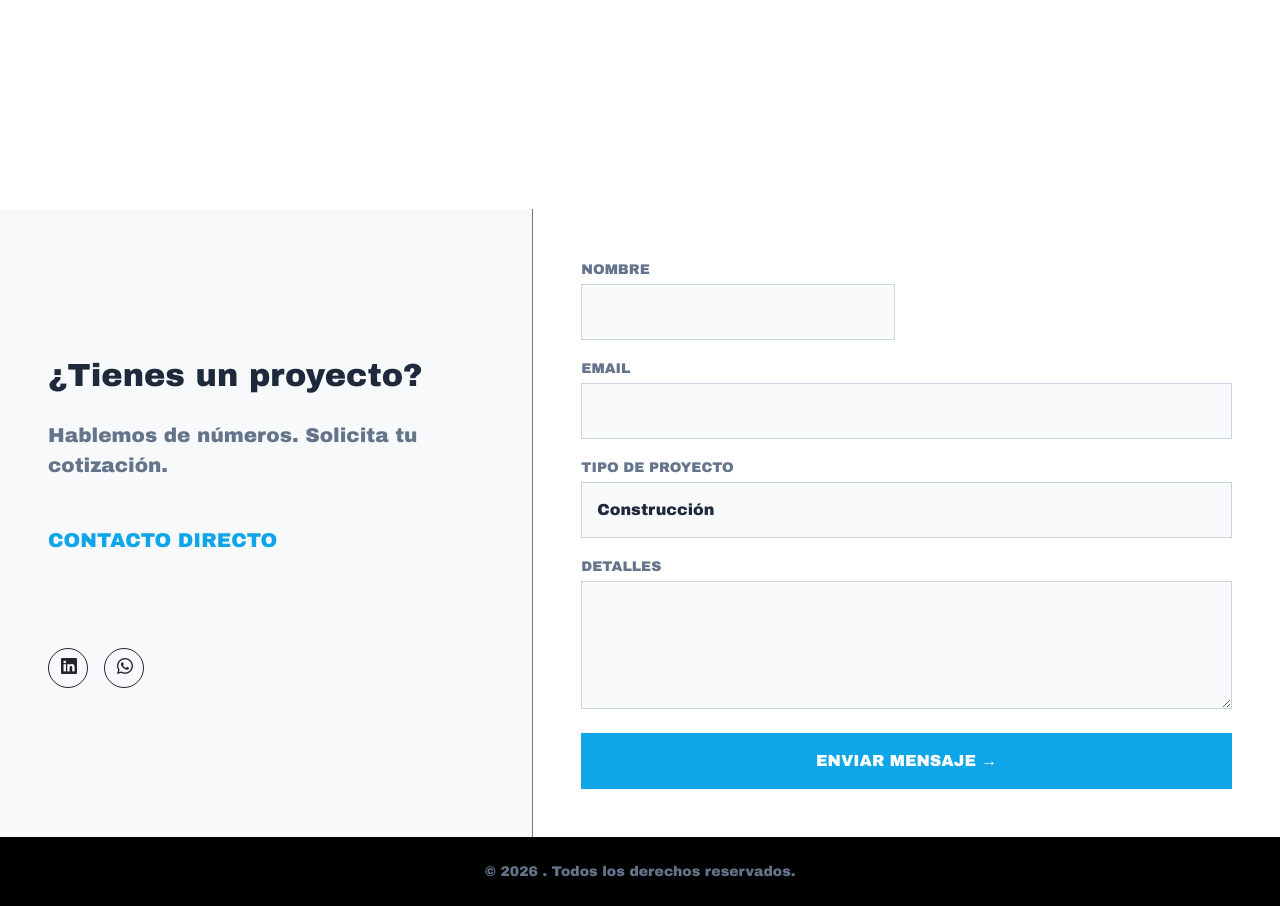
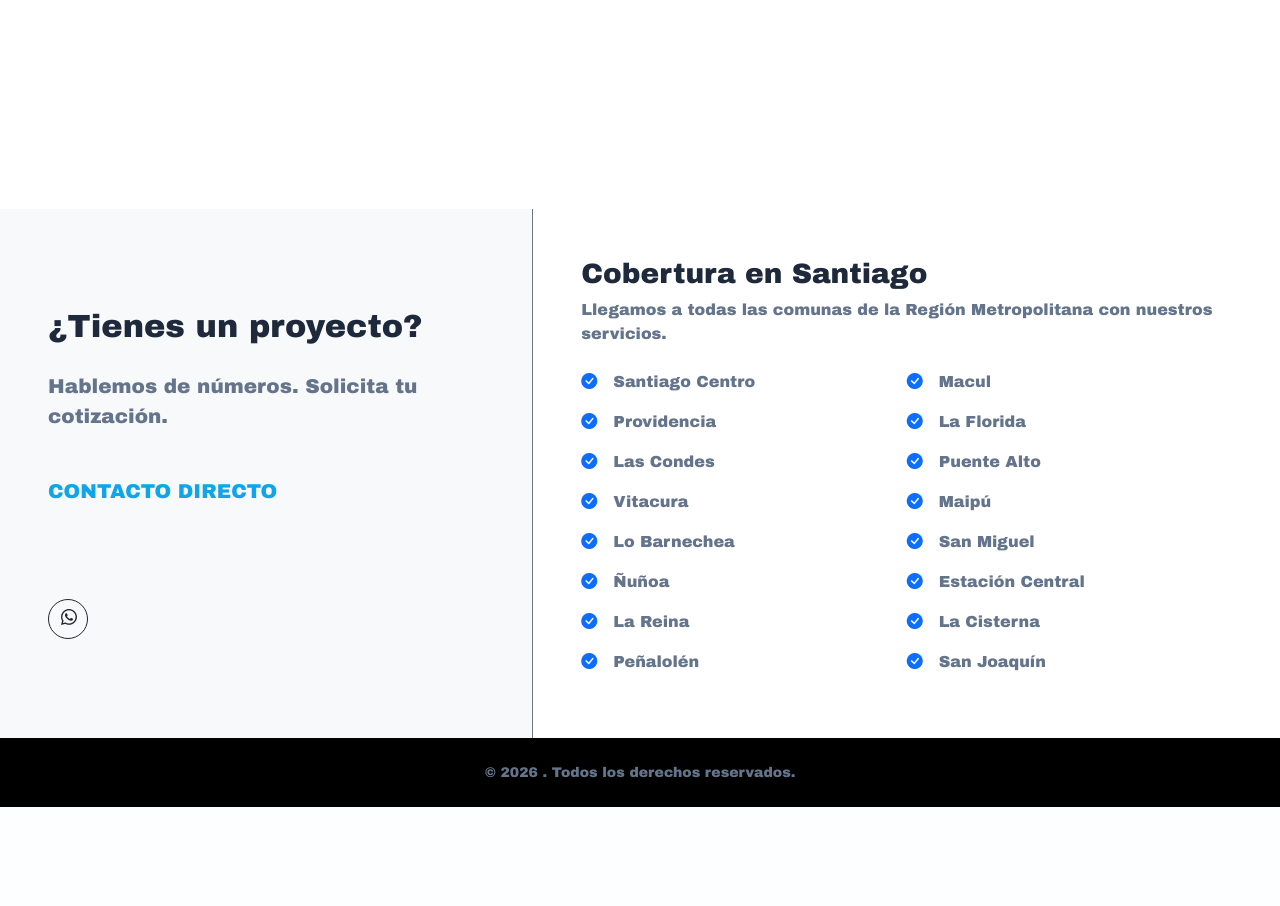
Before and after one commit to SebastianGarrido212/Empresa, a Django app: page / in a window 1280 px wide. Shown: the part 2160-3066 px from the top of the page. After the commit the page ends 2967 px from the top, so only its background shows below. Run offline with Django 5.2, Linux system fonts and the light colour scheme; data that the repository does not hold is empty; some libraries are stand-ins or nearby versions.

Commit message:
Trabajo terminado

```diff
--- a/AppTrabajoEmpresa/templates/about.html
+++ b/AppTrabajoEmpresa/templates/about.html
@@ -16,7 +16,7 @@
         /* --- ESTILOS ESPECÍFICOS DE ABOUT.HTML --- */
 
         body {
-            padding-top: 80px;
+            padding-top: 70px;
         }
 
         .text-primary {
@@ -121,7 +121,7 @@
         <div class="container-fluid px-5">
             <a class="navbar-brand fw-bold text-uppercase d-flex align-items-center gap-2" href="{% url 'LandPage' %}">
                 <img src="{% static 'img/Icon.jpg' %}" alt="Logo" height="40" class="d-inline-block align-text-top">
-                <span>{{ empresa.nombre_empresa }}</span>
+                <span>Grupo <span style="color:var(--primary-color)">R&M Spa</span></span>
             </a>
             <button class="navbar-toggler" type="button" data-bs-toggle="collapse" data-bs-target="#navbarNav">
                 <span class="navbar-toggler-icon"></span>
@@ -129,7 +129,6 @@
             <div class="collapse navbar-collapse justify-content-end" id="navbarNav">
                 <ul class="navbar-nav align-items-center">
                     <li class="nav-item"><a class="nav-link" href="{% url 'LandPage' %}">Inicio</a></li>
-                    <li class="nav-item"><a class="nav-link" href="#">Servicios</a></li>
                     <li class="nav-item ms-4">
                         <a href="{% url 'LandPage' %}#cotizar" class="btn btn-outline-primary fw-bold px-4">COTIZAR</a>
                     </li>
--- a/AppTrabajoEmpresa/templates/index.html
+++ b/AppTrabajoEmpresa/templates/index.html
@@ -34,8 +34,8 @@
                 </button>
                 <div class="collapse navbar-collapse justify-content-end" id="navbarNav">
                     <ul class="navbar-nav align-items-center">
+                        <li class="nav-item"><a class="nav-link" href="#cotizar">Servicios</a></li>
                         <li class="nav-item"><a class="nav-link" href="#proyectos">Proyectos</a></li>
-                        <li class="nav-item"><a class="nav-link" href="#">Servicios</a></li>
                         <li class="nav-item"><a class="nav-link" href="nosotros">Nosotros</a></li>
                         <li class="nav-item ms-4">
                             <a href="#cotizar" class="btn btn-outline-primary fw-bold px-4">COTIZAR</a>
@@ -58,10 +58,10 @@
                             Donde la ingeniería se encuentra con el diseño.
                         </p>
                         <div class="mt-5 d-flex gap-3">
-                            <button class="btn btn-primary rounded-0 px-4"
-                                style="background: var(--primary-color); border:none;" href="#proyectos">VER
-                                OBRAS</button>
-                            <button class="btn btn-outline-dark rounded-0 px-4" href="#contacto">CONTACTO</button>
+                            <a class="btn btn-primary rounded-0 px-4"
+                                style="background: var(--primary-color); border:none;" href="{% url 'Portfolio' %}">VER
+                                OBRAS</a>
+                            <a class="btn btn-outline-dark rounded-0 px-4" href="#contacto">CONTACTO</a>
                         </div>
                     </div>
                 </div>
@@ -185,8 +185,6 @@
                             class="btn btn-outline-dark rounded-circle" style="width:40px; height:40px;"><i
                                 class="bi bi-instagram"></i></a>
                         {% endif %}
-                        <a href="#" class="btn btn-outline-dark rounded-circle" style="width:40px; height:40px;"><i
-                                class="bi bi-linkedin"></i></a>
                         <a href="https://wa.me/{{ empresa.whatsapp_numero }}" target="_blank"
                             class="btn btn-outline-dark rounded-circle" style="width:40px; height:40px;"><i
                                 class="bi bi-whatsapp"></i></a>
@@ -194,32 +192,52 @@
                 </div>
 
                 <div class="col-lg-7 p-5" style="background-color: #ffffff;">
-                    <form>
-                        <div class="row">
-                            <div class="col-md-6 mb-3">
-                                <label class="text-muted small mb-1">NOMBRE</label>
-                                <input type="text" class="form-control">
-                            </div>
+                    <h3 class="fw-bold mb-2">Cobertura en Santiago</h3>
+                    <p class="text-muted mb-4">Llegamos a todas las comunas de la Región Metropolitana con nuestros
+                        servicios.</p>
+
+                    <div class="row g-0">
+                        <div class="col-md-6">
+                            <ul class="list-unstyled mb-0">
+                                <li class="mb-3 d-flex align-items-center text-muted"><i
+                                        class="bi bi-check-circle-fill text-primary me-3"></i>Santiago Centro</li>
+                                <li class="mb-3 d-flex align-items-center text-muted"><i
+                                        class="bi bi-check-circle-fill text-primary me-3"></i>Providencia</li>
+                                <li class="mb-3 d-flex align-items-center text-muted"><i
+                                        class="bi bi-check-circle-fill text-primary me-3"></i>Las Condes</li>
+                                <li class="mb-3 d-flex align-items-center text-muted"><i
+                                        class="bi bi-check-circle-fill text-primary me-3"></i>Vitacura</li>
+                                <li class="mb-3 d-flex align-items-center text-muted"><i
+                                        class="bi bi-check-circle-fill text-primary me-3"></i>Lo Barnechea</li>
+                                <li class="mb-3 d-flex align-items-center text-muted"><i
+                                        class="bi bi-check-circle-fill text-primary me-3"></i>Ñuñoa</li>
+                                <li class="mb-3 d-flex align-items-center text-muted"><i
+                                        class="bi bi-check-circle-fill text-primary me-3"></i>La Reina</li>
+                                <li class="mb-3 d-flex align-items-center text-muted"><i
+                                        class="bi bi-check-circle-fill text-primary me-3"></i>Peñalolén</li>
+                            </ul>
                         </div>
-                        <div class="mb-3">
-                            <label class="text-muted small mb-1">EMAIL</label>
-                            <input type="email" class="form-control">
+                        <div class="col-md-6">
+                            <ul class="list-unstyled mb-0">
+                                <li class="mb-3 d-flex align-items-center text-muted"><i
+                                        class="bi bi-check-circle-fill text-primary me-3"></i>Macul</li>
+                                <li class="mb-3 d-flex align-items-center text-muted"><i
+                                        class="bi bi-check-circle-fill text-primary me-3"></i>La Florida</li>
+                                <li class="mb-3 d-flex align-items-center text-muted"><i
+                                        class="bi bi-check-circle-fill text-primary me-3"></i>Puente Alto</li>
+                                <li class="mb-3 d-flex align-items-center text-muted"><i
+                                        class="bi bi-check-circle-fill text-primary me-3"></i>Maipú</li>
+                                <li class="mb-3 d-flex align-items-center text-muted"><i
+                                        class="bi bi-check-circle-fill text-primary me-3"></i>San Miguel</li>
+                                <li class="mb-3 d-flex align-items-center text-muted"><i
+                                        class="bi bi-check-circle-fill text-primary me-3"></i>Estación Central</li>
+                                <li class="mb-3 d-flex align-items-center text-muted"><i
+                                        class="bi bi-check-circle-fill text-primary me-3"></i>La Cisterna</li>
+                                <li class="mb-3 d-flex align-items-center text-muted"><i
+                                        class="bi bi-check-circle-fill text-primary me-3"></i>San Joaquín</li>
+                            </ul>
                         </div>
-                        <div class="mb-3">
-                            <label class="text-muted small mb-1">TIPO DE PROYECTO</label>
-                            <select class="form-control">
-                                <option>Construcción</option>
-                                <option>Remodelación</option>
-                                <option>Consultoría</option>
-                            </select>
-                        </div>
-                        <div class="mb-4">
-                            <label class="text-muted small mb-1">DETALLES</label>
-                            <textarea class="form-control" rows="4"></textarea>
-                        </div>
-                        <button class="btn btn-primary w-100 py-3 fw-bold rounded-0"
-                            style="background-color: var(--primary-color); border:none;">ENVIAR MENSAJE &rarr;</button>
-                    </form>
+                    </div>
                 </div>
             </div>
         </section>
@@ -312,7 +330,7 @@
 
                 var mensajeCodificado = encodeURIComponent(mensajeTexto);
 
-                var url = "https://wa.me/" + telefono + "?text=" + mensajeCodificado;
+                var url = "https://api.whatsapp.com/send?phone=" + telefono + "&text=" + mensajeCodificado;
 
                 window.open(url, '_blank').focus();
             }
--- a/AppTrabajoEmpresa/templates/portfolio.html
+++ b/AppTrabajoEmpresa/templates/portfolio.html
@@ -23,7 +23,7 @@
         <div class="container-fluid px-5">
             <a class="navbar-brand fw-bold text-uppercase d-flex align-items-center gap-2" href="{% url 'LandPage' %}">
                 <img src="{% static 'img/Icon.jpg' %}" alt="Logo" height="40" class="d-inline-block align-text-top">
-                <span>{{ empresa.nombre_empresa }}</span>
+                <span>Grupo <span style="color:var(--primary-color)">R&M Spa</span></span>
             </a>
             <button class="navbar-toggler" type="button" data-bs-toggle="collapse" data-bs-target="#navbarNav">
                 <span class="navbar-toggler-icon"></span>
```
